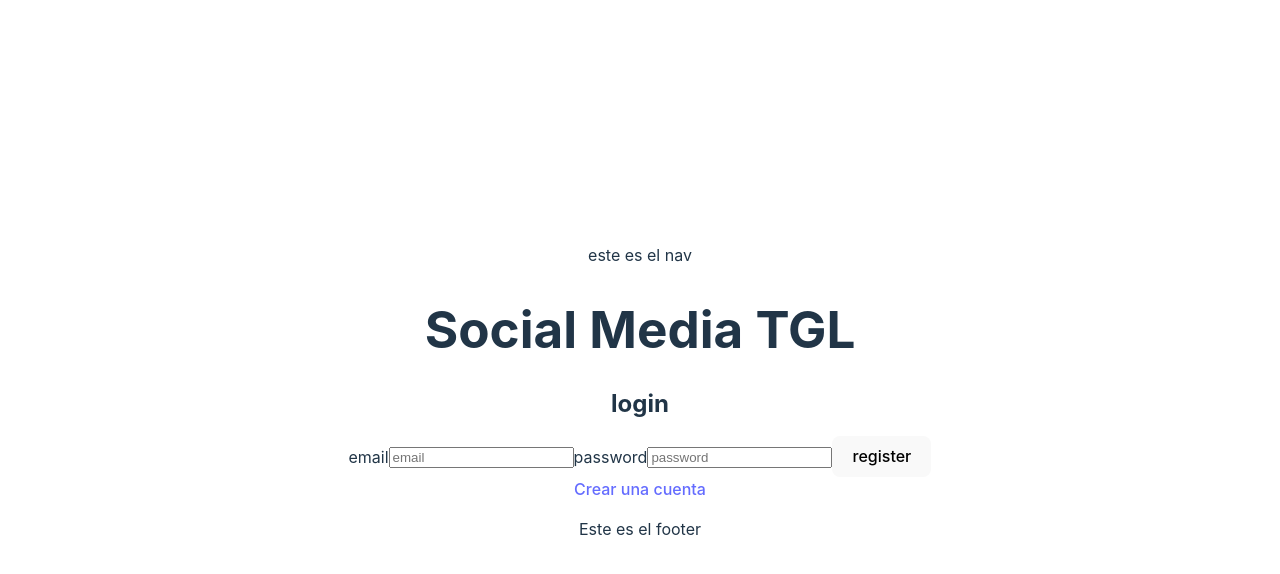
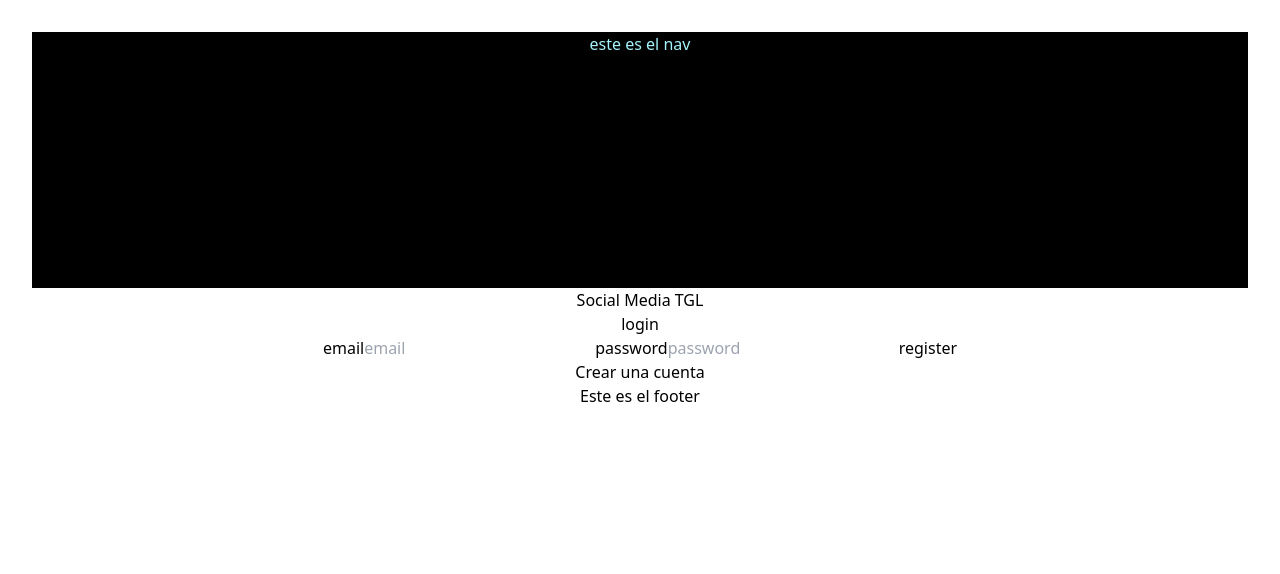
Before and after one commit to olmeiro/capstone-project-tgl, a React (Vite) app in the folder client/: page /auth/login in a window 1280 px wide. Shown: the top 574 px of the page. Built offline with nearby package versions, Linux system fonts and the light colour scheme.

Commit message:
init taiwind css

```diff
--- a/client/package.json
+++ b/client/package.json
@@ -9,6 +9,8 @@
     "preview": "vite preview"
   },
   "dependencies": {
+    "@headlessui/react": "^1.6.6",
+    "@heroicons/react": "^1.0.6",
     "prop-types": "^15.8.1",
     "react": "^18.2.0",
     "react-dom": "^18.2.0",
@@ -24,6 +26,9 @@
     "eslint-plugin-n": "^15.2.4",
     "eslint-plugin-promise": "^6.0.0",
     "eslint-plugin-react": "^7.30.1",
+    "autoprefixer": "^10.4.7",
+    "postcss": "^8.4.14",
+    "tailwindcss": "^3.1.6",
     "vite": "^3.0.0"
   }
 }
--- /dev/null
+++ b/client/postcss.config.cjs
@@ -0,0 +1,6 @@
+module.exports = {
+  plugins: {
+    tailwindcss: {},
+    autoprefixer: {},
+  },
+}
--- a/client/src/components/auth/layout/AuthLayout.jsx
+++ b/client/src/components/auth/layout/AuthLayout.jsx
@@ -2,17 +2,17 @@ import PropTypes from 'prop-types'
 
 export const AuthLayout = ({ children, title = '' }) => {
   return (
-    <>
-    <nav>
+    <div >
+    <div className='w-full border-solid h-64 bg-black text-cyan-200'>
       este es el nav
-    </nav>
+    </div>
       <h1>Social Media TGL</h1>
       <h2>{title}</h2>
       {children}
     <footer>
       <p>Este es el footer</p>
     </footer>
-    </>
+    </div>
   )
 }
 
--- a/client/src/index.css
+++ /dev/null
@@ -1,70 +0,0 @@
-:root {
-  font-family: Inter, Avenir, Helvetica, Arial, sans-serif;
-  font-size: 16px;
-  line-height: 24px;
-  font-weight: 400;
-
-  color-scheme: light dark;
-  color: rgba(255, 255, 255, 0.87);
-  background-color: #242424;
-
-  font-synthesis: none;
-  text-rendering: optimizeLegibility;
-  -webkit-font-smoothing: antialiased;
-  -moz-osx-font-smoothing: grayscale;
-  -webkit-text-size-adjust: 100%;
-}
-
-a {
-  font-weight: 500;
-  color: #646cff;
-  text-decoration: inherit;
-}
-a:hover {
-  color: #535bf2;
-}
-
-body {
-  margin: 0;
-  display: flex;
-  place-items: center;
-  min-width: 320px;
-  min-height: 100vh;
-}
-
-h1 {
-  font-size: 3.2em;
-  line-height: 1.1;
-}
-
-button {
-  border-radius: 8px;
-  border: 1px solid transparent;
-  padding: 0.6em 1.2em;
-  font-size: 1em;
-  font-weight: 500;
-  font-family: inherit;
-  background-color: #1a1a1a;
-  cursor: pointer;
-  transition: border-color 0.25s;
-}
-button:hover {
-  border-color: #646cff;
-}
-button:focus,
-button:focus-visible {
-  outline: 4px auto -webkit-focus-ring-color;
-}
-
-@media (prefers-color-scheme: light) {
-  :root {
-    color: #213547;
-    background-color: #ffffff;
-  }
-  a:hover {
-    color: #747bff;
-  }
-  button {
-    background-color: #f9f9f9;
-  }
-}
--- a/client/src/main.jsx
+++ b/client/src/main.jsx
@@ -2,7 +2,8 @@ import React from 'react'
 import ReactDOM from 'react-dom/client'
 import { BrowserRouter } from 'react-router-dom'
 import App from './App'
-import './index.css'
+
+import './styles/tailwind.css'
 
 ReactDOM.createRoot(document.getElementById('root')).render(
   <React.StrictMode>
--- /dev/null
+++ b/client/src/styles/tailwind.css
@@ -0,0 +1,3 @@
+@tailwind base;
+@tailwind components;
+@tailwind utilities;
--- /dev/null
+++ b/client/tailwind.config.cjs
@@ -0,0 +1,9 @@
+/** @type {import('tailwindcss').Config} */
+module.exports = {
+  content: ['./src/**/*.{jsx, js}'],
+  darkMode: 'class',
+  theme: {
+    extend: {}
+  },
+  plugins: []
+}
```
Also changed, not shown: 1 other file (tests, documents, lock files or other folders).
